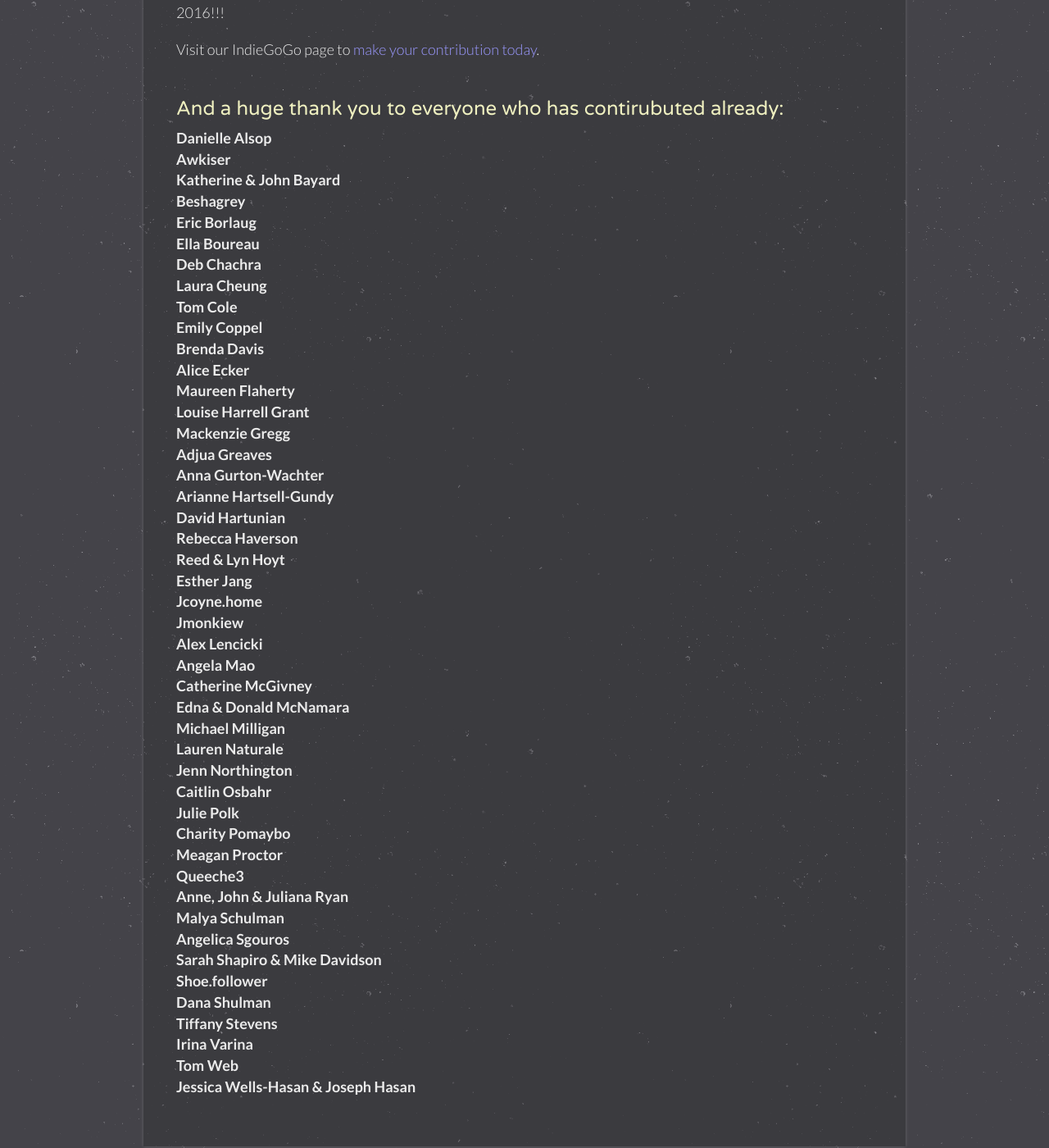
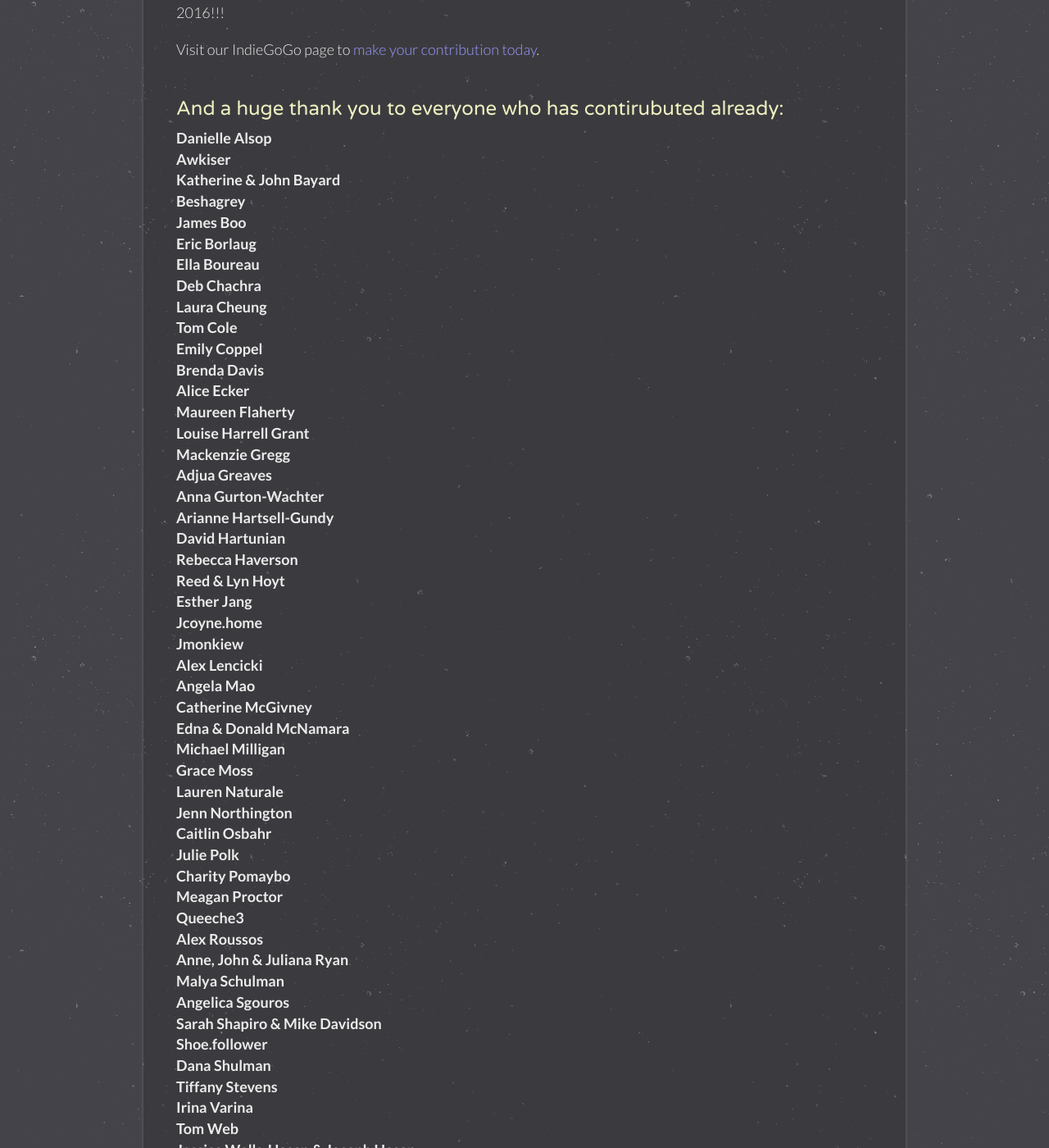
Before and after one commit to OctaviaProject/octaviaproject.github.io, a Jekyll site: the page built from donate.html, in a window 1280 px wide and 1400 px high, scrolled down 1141 px. Shown: the whole window at 82% size. Built offline with Jekyll 4.4.1, drawn with Linux system fonts in a browser that asks for light colours.

Commit message:
Added donor names

```diff
--- a/donate.html
+++ b/donate.html
@@ -47,6 +47,7 @@
           Awkiser<br>
           Katherine & John Bayard<br>
           Beshagrey<br>
+          James Boo<br>
           Eric Borlaug<br>
           Ella Boureau<br>
           Deb Chachra<br>
@@ -72,6 +73,7 @@
           Catherine McGivney<br>
           Edna & Donald McNamara<br>
           Michael Milligan<br>
+          Grace Moss<br>
           Lauren Naturale<br>
           Jenn Northington<br>
           Caitlin Osbahr<br>
@@ -79,6 +81,7 @@
           Charity Pomaybo<br>
           Meagan Proctor<br>
           Queeche3<br>
+          Alex Roussos<br>
           Anne, John & Juliana Ryan<br>
           Malya Schulman<br>
           Angelica Sgouros<br>
```
